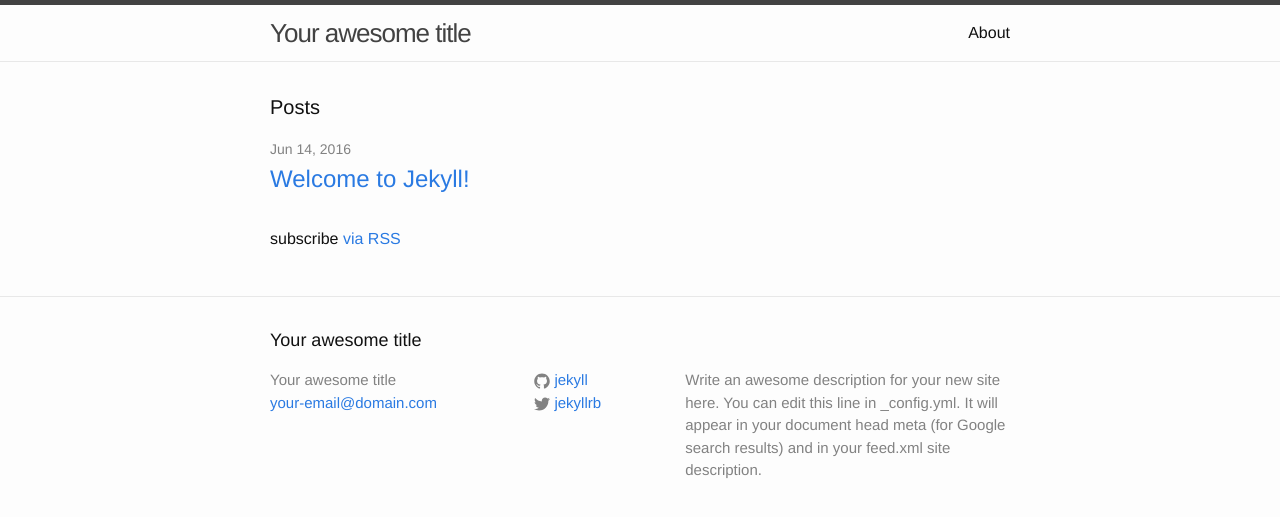
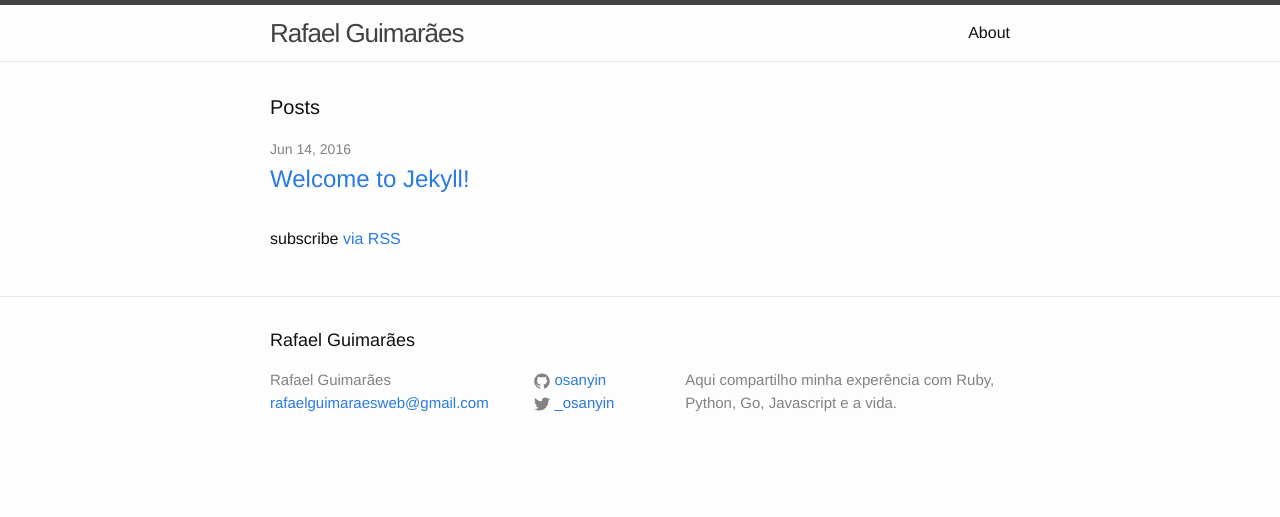
Before and after one commit to osanyin/osanyin.github.io, a Jekyll site: the page built from index.html, in a window 1280 px wide. Shown: the top 517 px of the page. Built offline with Jekyll 4.4.1, drawn with Linux system fonts in a browser that asks for light colours.

Commit message:
Updating _config.yml

```diff
--- a/_config.yml
+++ b/_config.yml
@@ -6,16 +6,14 @@
 # 'jekyll serve'. If you change this file, please restart the server process.
 
 # Site settings
-title: Your awesome title
-email: your-email@domain.com
+title: Rafael Guimarães
+email: rafaelguimaraesweb@gmail.com
 description: > # this means to ignore newlines until "baseurl:"
-  Write an awesome description for your new site here. You can edit this
-  line in _config.yml. It will appear in your document head meta (for
-  Google search results) and in your feed.xml site description.
+  Aqui compartilho minha experência com Ruby, Python, Go, Javascript e a vida.
 baseurl: "" # the subpath of your site, e.g. /blog
-url: "http://yourdomain.com" # the base hostname & protocol for your site
-twitter_username: jekyllrb
-github_username:  jekyll
+url: "http://osanyin.github.com.br" # the base hostname & protocol for your site
+twitter_username: _osanyin
+github_username: osanyin
 
 # Build settings
 markdown: kramdown
```
